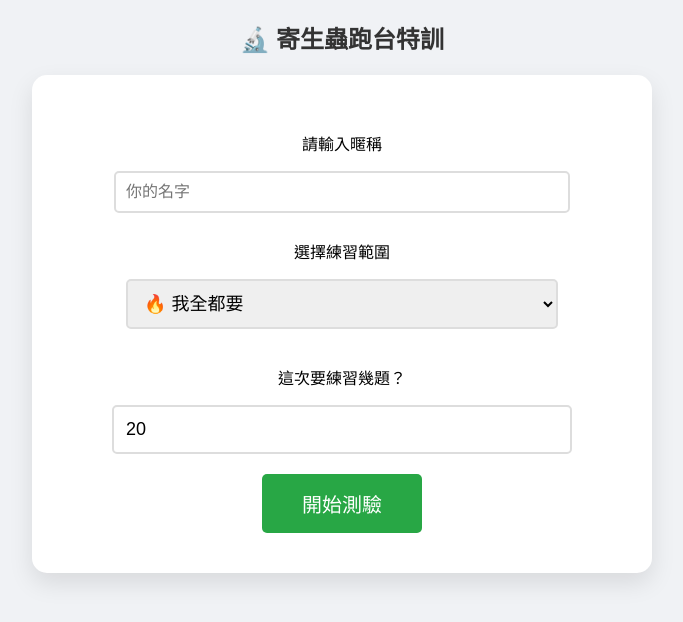
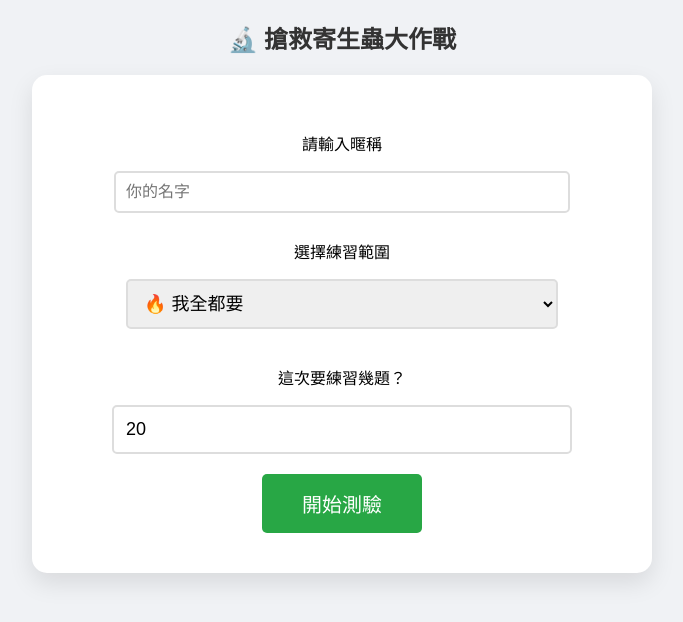
Before and after one commit to juyinln-bm/Parasite-game-v4, a plain HTML site: page index.html in a window 1280 px wide. Shown: the whole page, without its empty margins (298-981 px from the left). Drawn offline with Linux system fonts and the light colour scheme.

```diff
--- a/index.html
+++ b/index.html
@@ -68,7 +68,7 @@
 <body>
 
     <div id="login-section" class="section active">
-        <h2>🔬 寄生蟲跑台特訓</h2>
+        <h2>🔬 搶救寄生蟲大作戰</h2>
         <div class="login-box">
             <p>請輸入暱稱</p>
             <input type="text" id="nickname" placeholder="你的名字" maxlength="10">
```
